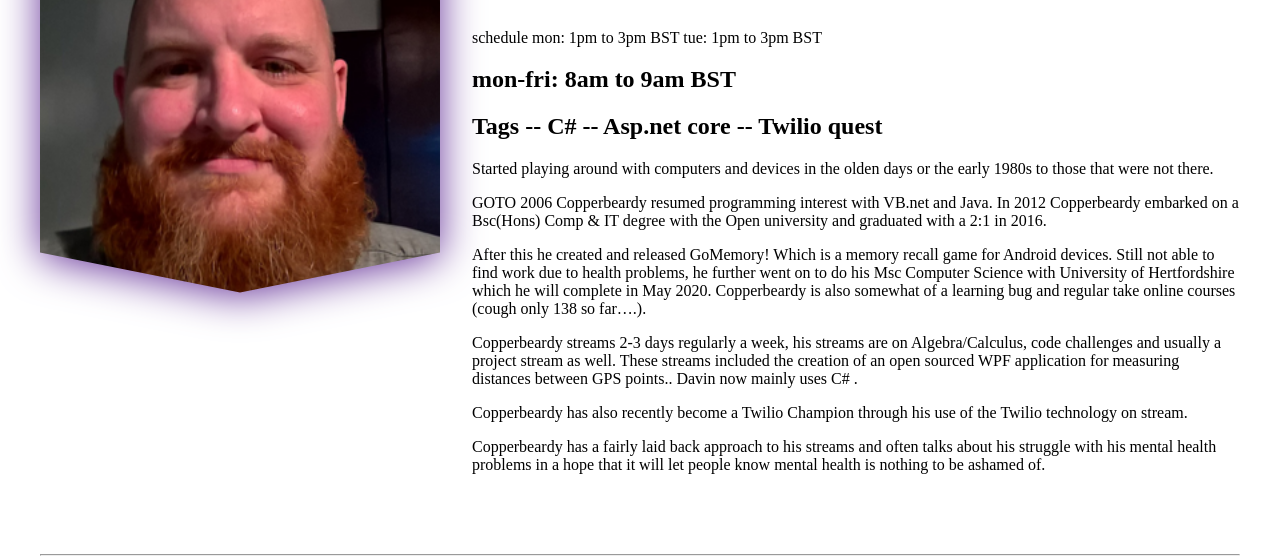
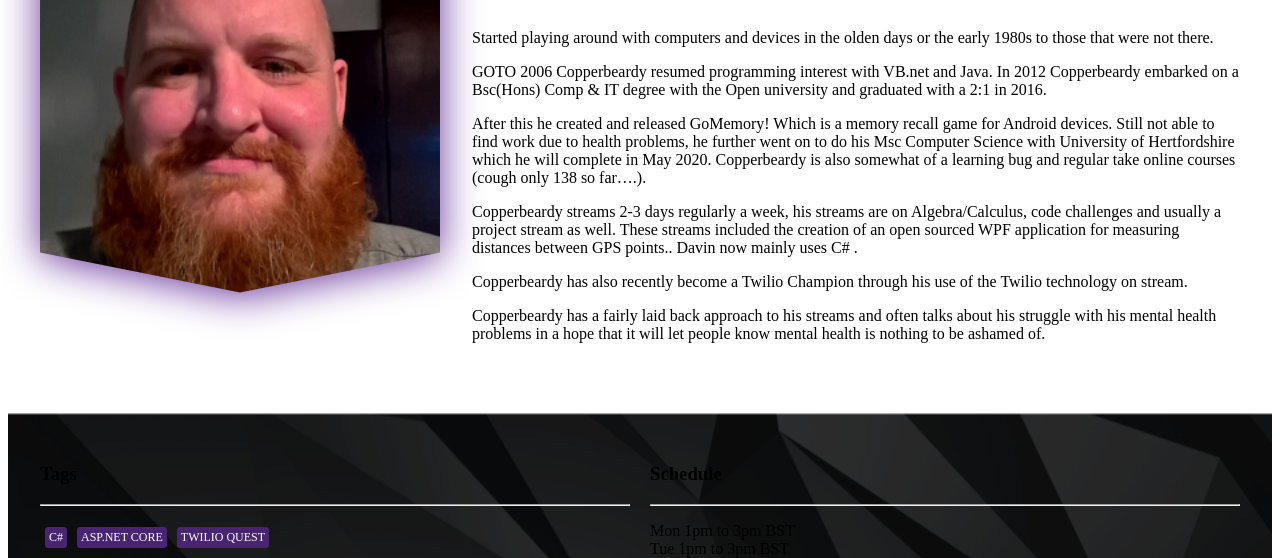
Before and after one commit to livecoders/website, a Gatsby site: page /members/copperbeardy/ in a window 1280 px wide. Shown: the part 337-895 px from the top of the page. Built offline with nearby package versions, Linux system fonts and the light colour scheme; Gatsby itself is replaced by a stand-in of ours.

Commit message:
Cleaning up metadata

```diff
--- a/src/members/copperbeardy.md
+++ b/src/members/copperbeardy.md
@@ -5,18 +5,15 @@ twitter: copperbeardy
 linkedin: davindavies
 devto: copperbeardy
 youtube: https://www.youtube.com/user/davindaviesdavnet78
+schedule:
+  - Mon 1pm to 3pm BST
+  - Tue 1pm to 3pm BST
+  - Mon through Fri 8am to 9am BST
+tags:
+  - C#
+  - Asp.net core
+  - Twilio quest
 ---
-schedule
-  mon: 1pm to 3pm BST
-  tue: 1pm to 3pm BST
-
-  mon-fri: 8am to 9am BST
----
-Tags
-  -- C#
-  -- Asp.net core
-  -- Twilio quest
---
 
 Started playing around with computers and devices in the olden days or the early 1980s to those that were not there.
 
```
